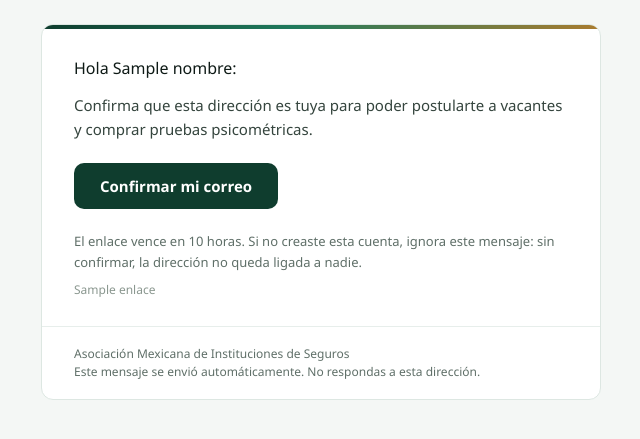
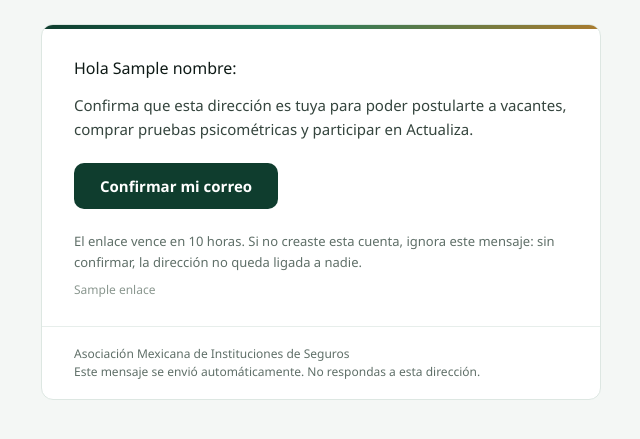
Before and after one commit to KuriZd/DJ_Try, a Django app: template core/templates/correo/verificacion.html in a window 1280 px wide. Shown: the top 439 px of the page, without its empty margins (319-959 px from the left). Run offline with Django 5.2, Linux system fonts and the light colour scheme; the template is opened without the code that fills it: most values are stand-ins (such as "Sample title", 1, 10 or a date in 2020); parts of the project's set-up code (start-up, migrations or seed data) failed here and were passed over.

Commit message:
Actualizar core/templates/correo/verificacion.html

```diff
--- a/core/templates/correo/verificacion.html
+++ b/core/templates/correo/verificacion.html
@@ -2,8 +2,8 @@
 {% block cuerpo %}
   <p style="margin:0 0 14px;font-size:16px;">Hola{% if nombre %} {{ nombre }}{% endif %}:</p>
   <p style="margin:0 0 22px;font-size:15px;line-height:1.6;color:#35453e;">
-    Confirma que esta dirección es tuya para poder postularte a vacantes y
-    comprar pruebas psicométricas.
+    Confirma que esta dirección es tuya para poder postularte a vacantes,
+    comprar pruebas psicométricas y participar en Actualiza.
   </p>
   <p style="margin:0 0 22px;">
     <a href="{{ enlace }}" style="display:inline-block;padding:13px 26px;border-radius:10px;background:#0f3d2e;color:#ffffff;font-weight:700;font-size:15px;text-decoration:none;">Confirmar mi correo</a>
```
